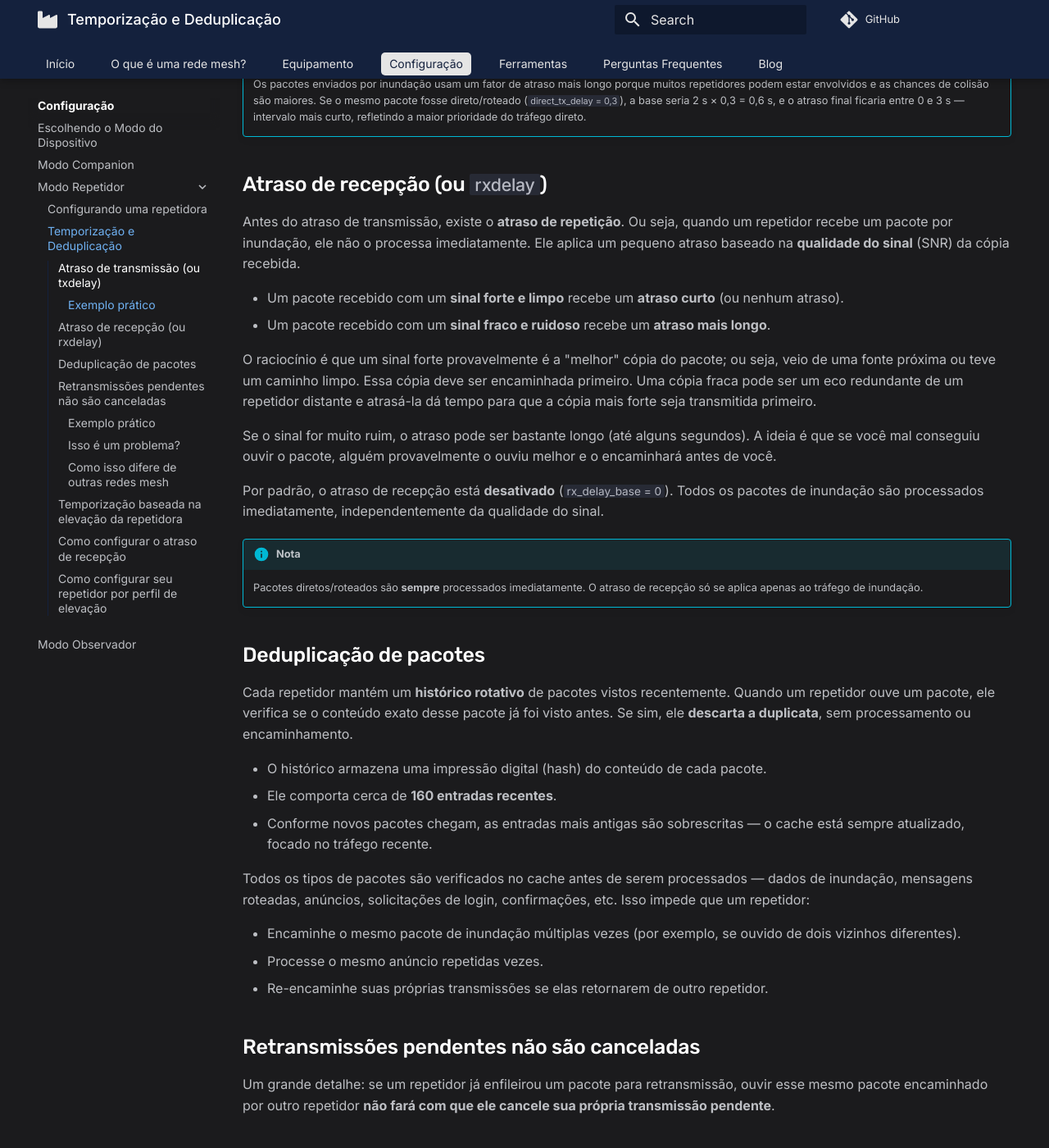
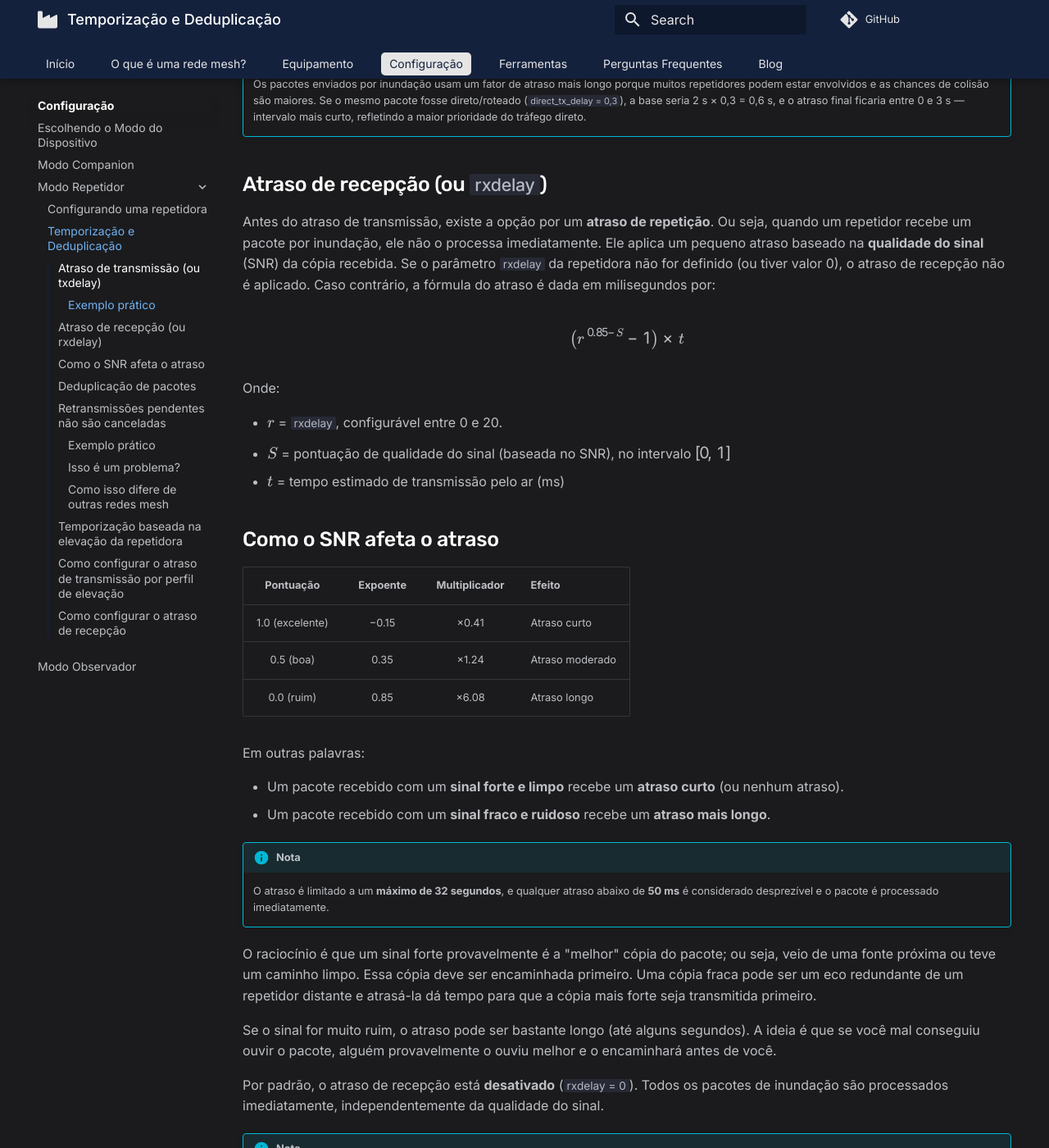
Before and after one commit to MeshSorocaba/meshsorocaba.github.io, an MkDocs documentation site: the page built from docs/configuracao/temporizacao-e-deduplicacao.md, in a window 1280 px wide and 1400 px high, scrolled down 980 px. Shown: the whole window at 82% size. Built offline with MkDocs 1.6.1 and Material for MkDocs 9.7.7, drawn with Linux system fonts in a browser that asks for light colours; comment, search, counter and statistics services are not loaded; some of the changed text lies outside the part shown.

Commit message:
Atualizar documentação de temporização: fórmula do rxdelay e suporte a MathJax
- Adicionar fórmula matemática do atraso de recepção com arithmatex/MathJax
- Incluir tabela de efeito do SNR no atraso
- Renomear rx_delay_base para rxdelay conforme firmware
- Reorganizar seções (fórmula antes dos perfis de elevação)
- Adicionar limites do atraso (máx 32s, mín 50ms)

```diff
--- a/docs/configuracao/temporizacao-e-deduplicacao.md
+++ b/docs/configuracao/temporizacao-e-deduplicacao.md
@@ -27,17 +27,39 @@ Imagine que um repetidor recebe um pacote de inundação que levaria aproximadam
 
 ## Atraso de recepção (ou `rxdelay`)
 
-Antes do atraso de transmissão, existe o **atraso de repetição**. Ou seja, quando um repetidor recebe um pacote por inundação, ele não o processa imediatamente. Ele aplica um pequeno atraso baseado na **qualidade do sinal** (SNR) da cópia recebida.
+Antes do atraso de transmissão, existe a opção por um **atraso de repetição**. Ou seja, quando um repetidor recebe um pacote por inundação, ele não o processa imediatamente. Ele aplica um pequeno atraso baseado na **qualidade do sinal** (SNR) da cópia recebida. Se o parâmetro `rxdelay` da repetidora não for definido (ou tiver valor 0), o atraso de recepção não é aplicado. Caso contrário, a fórmula do atraso é dada em milisegundos por:
 
+$$\left(r^{\,0.85 - S} - 1\right) \times t$$
+
+Onde:
+
+- **$r$** = `rxdelay`, configurável entre 0 e 20.
+- **$S$** = pontuação de qualidade do sinal (baseada no SNR), no intervalo $[0,\, 1]$
+- **$t$** = tempo estimado de transmissão pelo ar (ms)
+
+## Como o SNR afeta o atraso
+
+| Pontuação | Expoente | Multiplicador | Efeito |
+|:---:|:---:|:---:|:---|
+| 1.0 (excelente) | −0.15 | ×0.41 | Atraso curto |
+| 0.5 (boa) | 0.35 | ×1.24 | Atraso moderado |
+| 0.0 (ruim) | 0.85 | ×6.08 | Atraso longo |
+
+Em outras palavras:
 
 - Um pacote recebido com um **sinal forte e limpo** recebe um **atraso curto** (ou nenhum atraso).
 - Um pacote recebido com um **sinal fraco e ruidoso** recebe um **atraso mais longo**.
+
+!!! info "Nota"
+    O atraso é limitado a um **máximo de 32 segundos**, e qualquer atraso abaixo de **50 ms** é considerado desprezível e o pacote é processado imediatamente.
+
 
 O raciocínio é que um sinal forte provavelmente é a "melhor" cópia do pacote; ou seja, veio de uma fonte próxima ou teve um caminho limpo. Essa cópia deve ser encaminhada primeiro. Uma cópia fraca pode ser um eco redundante de um repetidor distante e atrasá-la dá tempo para que a cópia mais forte seja transmitida primeiro.
 
 Se o sinal for muito ruim, o atraso pode ser bastante longo (até alguns segundos). A ideia é que se você mal conseguiu ouvir o pacote, alguém provavelmente o ouviu melhor e o encaminhará antes de você.
 
-Por padrão, o atraso de recepção está **desativado** (`rx_delay_base = 0`). Todos os pacotes de inundação são processados imediatamente, independentemente da qualidade do sinal.
+
+Por padrão, o atraso de recepção está **desativado** (`rxdelay = 0`). Todos os pacotes de inundação são processados imediatamente, independentemente da qualidade do sinal.
 
 !!! info "Nota"
     Pacotes diretos/roteados são **sempre** processados imediatamente. O atraso de recepção só se aplica apenas ao tráfego de inundação.
@@ -94,21 +116,11 @@ Quando um pacote de inundação é transmitido, todos os repetidores que o ouvem
 2. O nó **MÉDIO** (atraso intermediário) transmite em seguida, cobrindo a área que o nó baixo não alcançou.
 3. O nó **ALTO** (atraso longo) transmite por último, garantindo que o pacote alcance nós distantes que apenas a espinha dorsal consegue atingir.
 
-O `rx_delay_base 3` complementa essa hierarquia: cópias recebidas com sinal forte (de um vizinho próximo) são processadas rapidamente; cópias com sinal fraco (ecos distantes) são atrasadas e frequentemente descartadas como duplicatas antes de gerar retransmissões. O resultado líquido é que o tráfego local é resolvido localmente, e a espinha dorsal só entra em ação quando necessário.
+O `rxdelay` complementa essa hierarquia: cópias recebidas com sinal forte (de um vizinho próximo) são processadas rapidamente; cópias com sinal fraco (ecos distantes) são atrasadas e frequentemente descartadas como duplicatas antes de gerar retransmissões. O resultado líquido é que o tráfego local é resolvido localmente, e a espinha dorsal só entra em ação quando necessário.
 
 Essa abordagem foi desenvolvida e validada por comunidades mesh na Austrália, que enfrentaram os mesmos problemas de colisão e desperdício de tempo no ar ao implementar dezenas de repetidores em terrenos variados. A física não muda entre hemisférios — a estratégia de fazer nós mais altos aguardar mais funciona em qualquer lugar.
 
-## Como configurar o atraso de recepção
-
-| Configuração CLI | O que faz | Padrão |
-|---|---|---|
-| `rx_delay_base` | Controla se o atraso de RX está ativo | 0 (desativado) |
-
-Por padrão, o atraso de recepção está **desativado**. Para ativá-lo, defina `rx_delay_base` para um número positivo (recomenda-se `3` para a maioria dos cenários).
-
-**Quando ativar:** Se você tem muitos repetidores em proximidade e nota pacotes duplicados ou colisões, ativar o atraso de RX pode ajudar a reduzir o tempo no ar redundante. Em redes esparsas com poucos repetidores, geralmente é bom deixá-lo desativado.
-
-## Como configurar seu repetidor por perfil de elevação
+## Como configurar o atraso de transmissão por perfil de elevação
 
 Escolha o perfil que melhor descreve a instalação do seu repetidor e aplique a configuração correspondente.
 
@@ -117,3 +129,9 @@ Escolha o perfil que melhor descreve a instalação do seu repetidor e aplique a
 | **BAIXO** | 0,5 | Telhados, postes, instalações ao nível do solo. Poucos vizinhos, alcance local. |
 | **MÉDIO** | 1,0 | Prédios, torres baixas, morros baixos. Conecta bairros e áreas suburbanas. |
 | **ALTO** | 2,0 | Montanhas, picos, torres muito altas com boa visada de 360°. A espinha dorsal da rede. |
+
+## Como configurar o atraso de recepção
+
+Por padrão, o atraso de recepção está **desativado**. Para ativá-lo, defina `rxdelay` para um número positivo (recomenda-se `3` para a maioria dos cenários).
+
+**Quando ativar:** Se você tem muitos repetidores em proximidade e nota pacotes duplicados ou colisões, ativar o atraso de RX pode ajudar a reduzir o tempo no ar redundante. Em redes esparsas com poucos repetidores, geralmente é bom deixá-lo desativado.
--- a/mkdocs.yml
+++ b/mkdocs.yml
@@ -42,6 +42,8 @@ nav:
 markdown_extensions:
   - admonition
   - pymdownx.details
+  - pymdownx.arithmatex:
+      generic: true
   - pymdownx.superfences:
       custom_fences:
         - name: mermaid
@@ -56,7 +58,8 @@ extra_css:
 
 extra_javascript:
   - js/repeater-name-generator.js
-
+  - javascripts/mathjax.js
+  - https://unpkg.com/mathjax@3/es5/tex-mml-chtml.js
 
 plugins:
   - search
```
